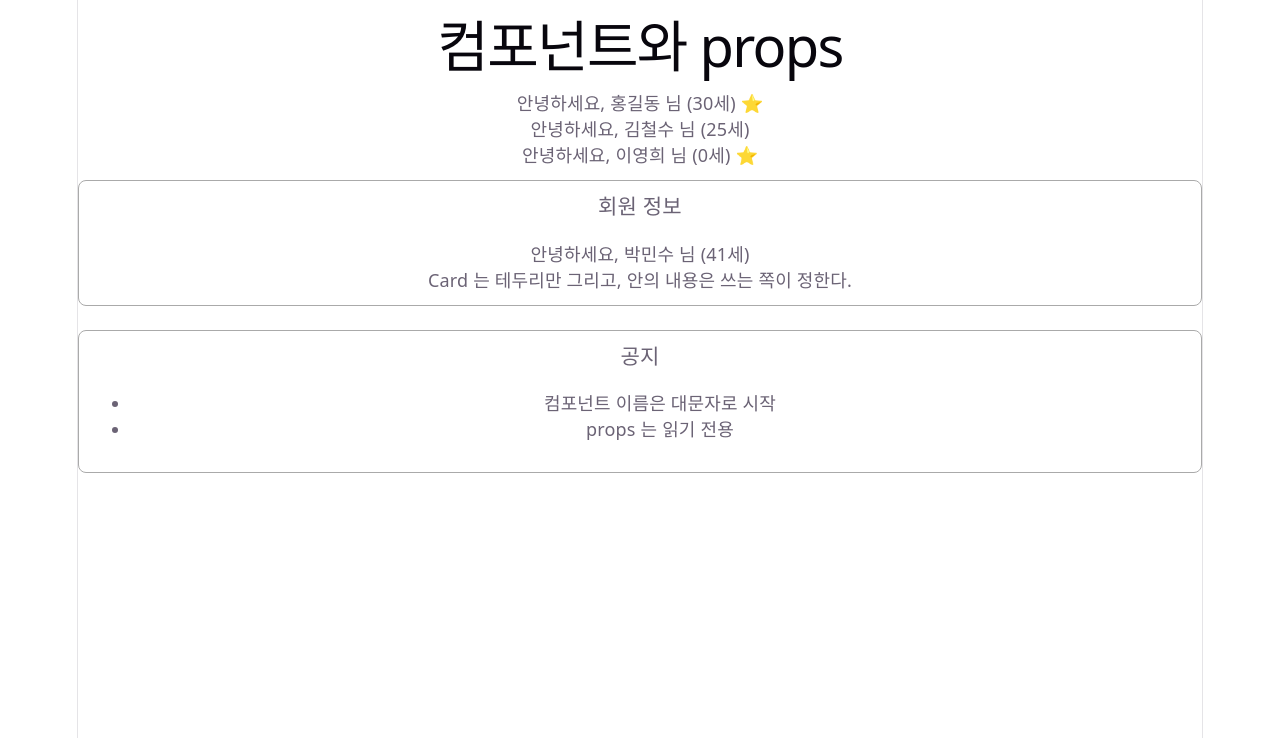
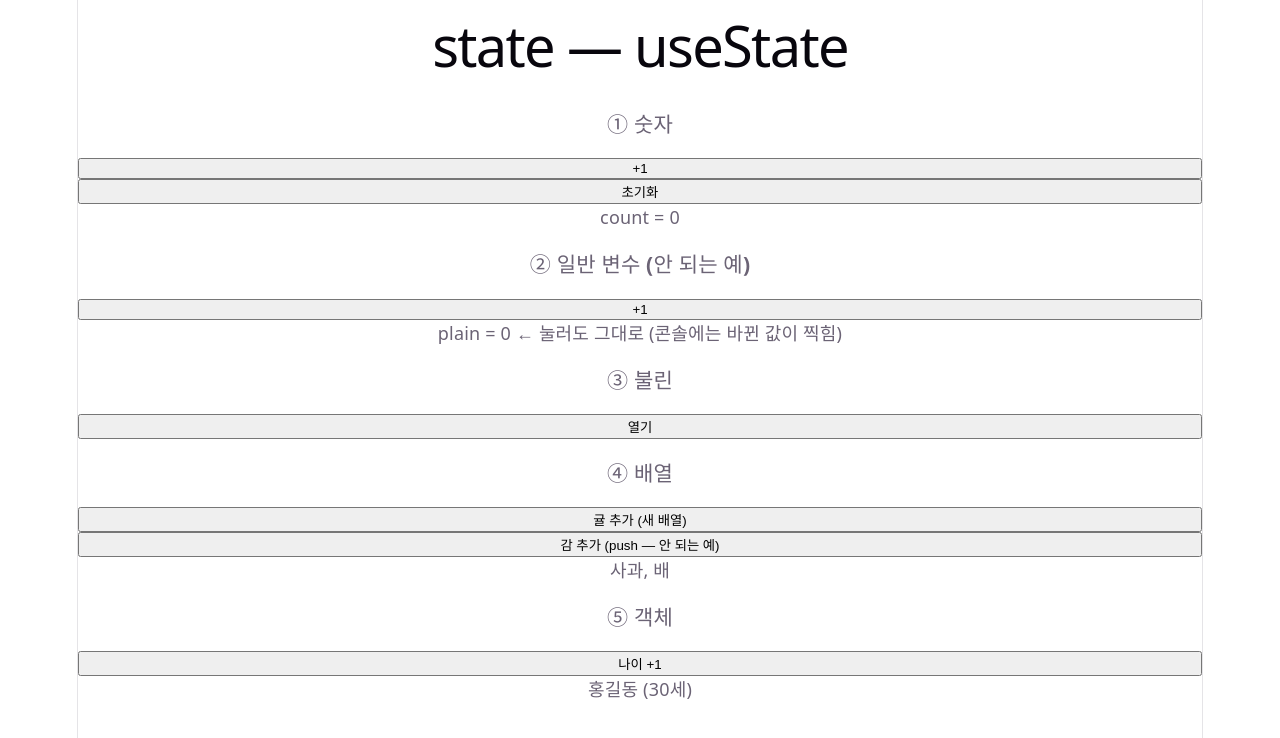
Before and after one commit to javakorea/react_hello, a React (Vite) app: page / in a window 1280 px wide. Shown: the top 738 px of the page. Built offline with nearby package versions, Linux system fonts and the light colour scheme.

Commit message:
3단계 useState 예제 · 2단계 Badge 정답 예시 · 노트 진도 갱신
Co-Authored-By: Claude Opus 5.5 <noreply@anthropic.com>
Claude-Session: https://claude.ai/code/session_01N6fHvfr6omjYKryyWybDdg

```diff
--- /dev/null
+++ b/src/lesson3/Lesson3State.jsx
@@ -0,0 +1,52 @@
+// 3단계 — state (useState)
+// 값이 바뀌면 화면을 다시 그려야 할 때 state 를 쓴다.
+// const [값, 바꾸는함수] = useState(처음값)
+
+import { useState } from 'react'
+
+function Lesson3State() {
+  // ① 숫자 — 바꾸는 함수를 불러야 React 가 다시 그린다
+  const [count, setCount] = useState(0)
+
+  // ② 일반 변수 — 값은 바뀌어도 화면은 안 바뀐다(다시 그릴 때마다 0 으로 돌아감)
+  let plain = 0
+
+  // ③ 불린 — 보이기/숨기기
+  const [open, setOpen] = useState(false)
+
+  // ④ 배열 — 원본을 고치지 말고 새 배열을 만들어 넘긴다
+  const [items, setItems] = useState(['사과', '배'])
+
+  // ⑤ 객체 — 마찬가지로 새 객체(...로 복사 후 한 칸만 바꿈)
+  const [user, setUser] = useState({ name: '홍길동', age: 30 })
+
+  return (
+    <>
+      <h1>state — useState</h1>
+
+      <h3>① 숫자</h3>
+      <button onClick={() => setCount(count + 1)}>+1</button>
+      <button onClick={() => setCount(0)}>초기화</button>
+      <p>count = {count}</p>
+
+      <h3>② 일반 변수 (안 되는 예)</h3>
+      <button onClick={() => { plain = plain + 1; console.log('plain =', plain) }}>+1</button>
+      <p>plain = {plain} ← 눌러도 그대로 (콘솔에는 바뀐 값이 찍힘)</p>
+
+      <h3>③ 불린</h3>
+      <button onClick={() => setOpen(!open)}>{open ? '닫기' : '열기'}</button>
+      {open && <p>열렸다!</p>}
+
+      <h3>④ 배열</h3>
+      <button onClick={() => setItems([...items, '귤'])}>귤 추가 (새 배열)</button>
+      <button onClick={() => { items.push('감'); setItems(items) }}>감 추가 (push — 안 되는 예)</button>
+      <p>{items.join(', ')}</p>
+
+      <h3>⑤ 객체</h3>
+      <button onClick={() => setUser({ ...user, age: user.age + 1 })}>나이 +1</button>
+      <p>{user.name} ({user.age}세)</p>
+    </>
+  )
+}
+
+export default Lesson3State
--- a/src/main.jsx
+++ b/src/main.jsx
@@ -1,7 +1,7 @@
 import { StrictMode } from 'react'
 import { createRoot } from 'react-dom/client'
 import './index.css'
-import App from './lesson2/Lesson2Props.jsx'   // 원래: './App.jsx'
+import App from './lesson3/Lesson3State.jsx'   // 원래: './App.jsx'
 
 createRoot(document.getElementById('root')).render(
   <StrictMode>
```
Also changed, not shown: src/lesson2/Badge.jsx (added, +12 -0 lines).
